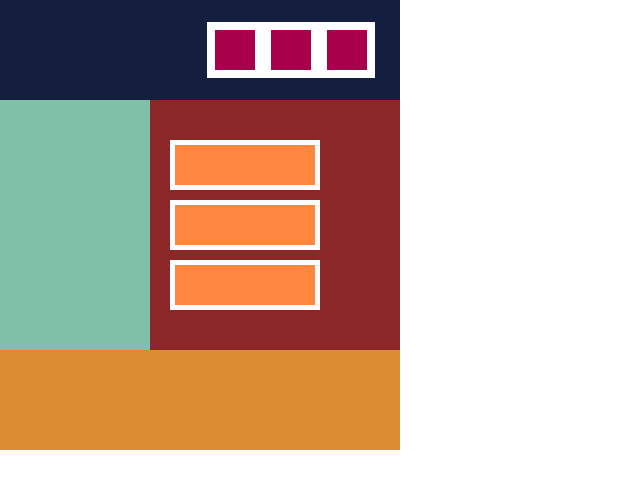
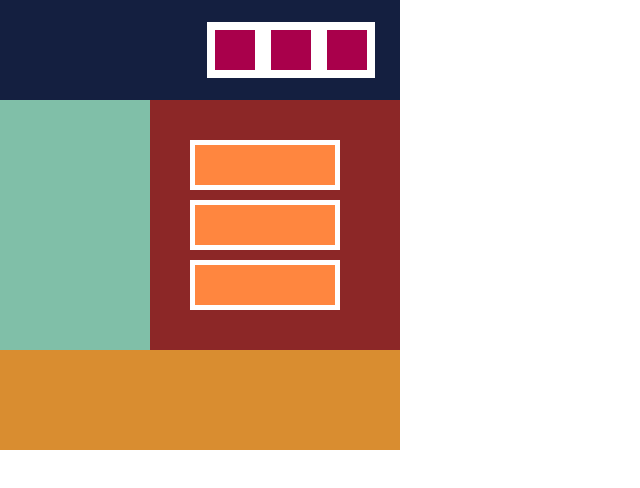
Before and after one commit to aoki-ayame/curriculum, a plain HTML site: page 1/index.html in a window 1280 px wide. Shown: the whole page, without its empty margins (0-640 px from the left). Drawn offline with Linux system fonts and the light colour scheme.

Commit message:
課題CSS修正

```diff
--- a/1/style.css
+++ b/1/style.css
@@ -68,7 +68,7 @@ body {
 .right-container {
     padding-right: 60px;
     padding-top: 40px;
-    /* padding-left: 40px; */
+    padding-left: 40px;
   }
 
 .right {
```
